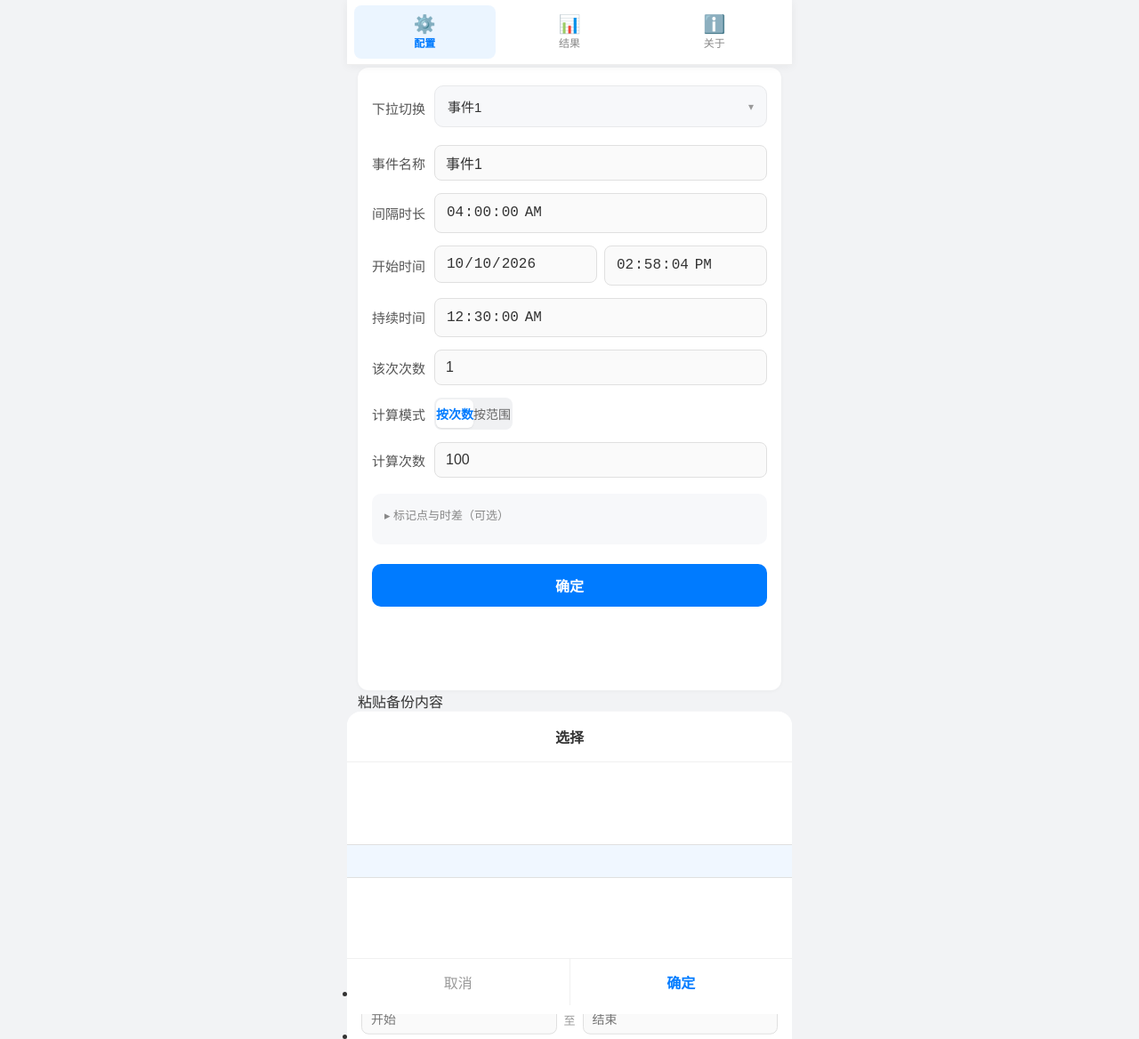
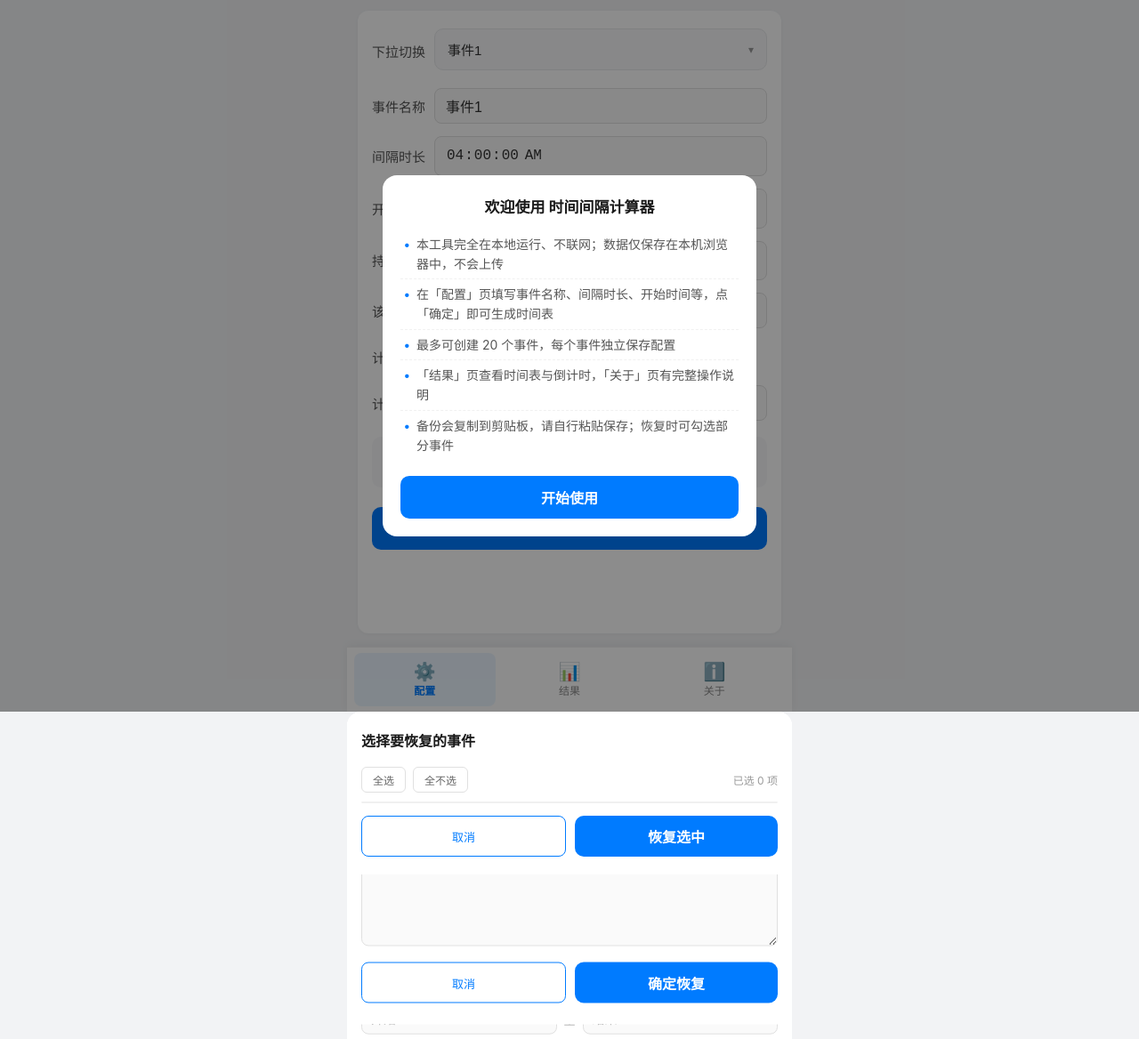
Before and after one commit to heiyux/datetime, a plain HTML site: page index.html in a window 1280 px wide. Shown: the top 1168 px of the page at 89% size. After the commit the page ends 800 px from the top, so only its background shows below. Drawn offline with Linux system fonts and the light colour scheme.

Commit message:
更新 style.css
1.1.0

```diff
--- a/style.css
+++ b/style.css
@@ -10,14 +10,14 @@
   padding: 0;
 }
 
-/* 页面基础样式：灰色背景，顶部留 Tab 栏空间 */
+/* 页面基础样式：灰色背景，底部留 Tab 栏空间 */
 body {
   font-family:
     -apple-system, BlinkMacSystemFont, "Segoe UI", Roboto,
     "Helvetica Neue", Arial, sans-serif;
   background: #f2f3f5;
   padding: 12px;
-  padding-top: 76px;          /* 顶部 Tab 栏高度 */
+  padding-bottom: calc(78px + env(safe-area-inset-bottom, 0px)); /* 底部 Tab 栏高度 + 安全区 */
   max-width: 500px;           /* 移动端最大宽度 */
   margin: 0 auto;            /* 水平居中 */
   color: #333;
@@ -44,20 +44,20 @@
 .page { display: none; }
 .page.active { display: block; }
 
-/* ========== 顶部 Tab 导航栏 ========== */
+/* ========== 底部 Tab 导航栏 ========== */
 .tab-bar {
   position: fixed;
-  top: 0;
+  bottom: 0;
   left: 50%;
   transform: translateX(-50%);
   width: 100%;
   max-width: 500px;
   display: flex;
   background: #fff;
-  border-bottom: 1px solid #eee;
-  box-shadow: 0 2px 10px rgba(0, 0, 0, 0.05);
+  border-top: 1px solid #eee;
+  box-shadow: 0 -2px 10px rgba(0, 0, 0, 0.05);
   z-index: 300;               /* 最高层级，不被遮挡 */
-  padding: 6px 8px;
+  padding: 6px 8px calc(6px + env(safe-area-inset-bottom, 0px));
   gap: 4px;
 }
 .tab-btn {
@@ -400,12 +400,12 @@
 /* 结果页激活时：固定在视口内，头部不滚，表格区独立滚动 */
 #page-result.active {
   position: fixed;
-  top: 62px;                   /* 顶部 Tab 栏高度 */
+  top: 0;                      /* 底部 Tab 栏，顶部不再留白 */
   left: 50%;
   transform: translateX(-50%);
   width: 100%;
   max-width: 500px;
-  height: calc(100vh - 62px);
+  height: calc(100vh - 66px - env(safe-area-inset-bottom, 0px)); /* 底部 Tab 栏高度 + 安全区 */
   background: #fff;
   z-index: 150;
   padding: 0;
@@ -1000,7 +1000,7 @@
 /* ========== 回到顶部悬浮按钮 ========== */
 .btn-top {
   position: fixed;
-  bottom: 76px;
+  bottom: calc(84px + env(safe-area-inset-bottom, 0px));
   right: 20px;
   width: 44px;
   height: 44px;
@@ -1019,3 +1019,244 @@
   box-shadow: 0 2px 8px rgba(0, 0, 0, 0.1);
 }
 .btn-top.visible { display: flex; }
+
+/* ========== 通用文本面板（恢复粘贴 / 备份手动复制兜底） ========== */
+.text-mask {
+  display: none;
+  position: fixed;
+  inset: 0;
+  background: rgba(0, 0, 0, 0.4);
+  z-index: 500;
+}
+.text-mask.open { display: block; }
+.text-panel {
+  position: fixed;
+  bottom: 0;
+  left: 50%;
+  transform: translateX(-50%) translateY(100%);
+  width: 100%;
+  max-width: 500px;
+  background: #fff;
+  border-radius: 16px 16px 0 0;
+  z-index: 501;
+  transition: transform 0.25s ease;
+  padding: 20px 16px calc(24px + env(safe-area-inset-bottom, 0px));
+}
+.text-panel.open {
+  transform: translateX(-50%) translateY(0);
+}
+.text-panel-title {
+  font-size: 16px;
+  font-weight: 600;
+  margin-bottom: 8px;
+  color: #1a1a1a;
+}
+.text-panel-hint {
+  font-size: 13px;
+  color: #999;
+  margin-bottom: 12px;
+  line-height: 1.5;
+}
+.text-panel-text {
+  width: 100%;
+  min-height: 180px;
+  padding: 10px 12px;
+  border: 1px solid #e0e0e0;
+  border-radius: 8px;
+  font-size: 13px;
+  font-family: monospace;
+  background: #fafafa;
+  color: #333;
+  outline: none;
+  resize: vertical;
+  direction: ltr;
+}
+.text-panel-text:focus {
+  border-color: #007bff;
+  background: #fff;
+}
+.text-panel-actions {
+  display: flex;
+  gap: 10px;
+  margin-top: 14px;
+}
+.text-panel-actions .btn-primary,
+.text-panel-actions .btn-outline {
+  flex: 1;
+  margin: 0;
+  padding: 11px;
+}
+
+/* ========== 恢复选择面板（底部弹出，勾选事件） ========== */
+.rs-mask {
+  display: none;
+  position: fixed;
+  inset: 0;
+  background: rgba(0, 0, 0, 0.4);
+  z-index: 520;
+}
+.rs-mask.open { display: block; }
+.rs-panel {
+  position: fixed;
+  bottom: 0;
+  left: 50%;
+  transform: translateX(-50%) translateY(100%);
+  width: 100%;
+  max-width: 500px;
+  background: #fff;
+  border-radius: 16px 16px 0 0;
+  z-index: 521;
+  transition: transform 0.25s ease;
+  padding: 20px 16px calc(20px + env(safe-area-inset-bottom, 0px));
+  max-height: 85vh;
+  display: flex;
+  flex-direction: column;
+}
+.rs-panel.open { transform: translateX(-50%) translateY(0); }
+.rs-title {
+  font-size: 16px;
+  font-weight: 600;
+  color: #1a1a1a;
+  margin-bottom: 6px;
+}
+.rs-subtitle {
+  font-size: 13px;
+  color: #999;
+  line-height: 1.5;
+  margin-bottom: 12px;
+}
+.rs-toolbar {
+  display: flex;
+  align-items: center;
+  gap: 8px;
+  margin-bottom: 10px;
+}
+.rs-tool-btn {
+  padding: 5px 12px;
+  border: 1px solid #e0e0e0;
+  border-radius: 6px;
+  background: #fff;
+  font-size: 12px;
+  color: #666;
+  cursor: pointer;
+}
+.rs-count {
+  margin-left: auto;
+  font-size: 12px;
+  color: #999;
+}
+.rs-list {
+  flex: 1;
+  overflow-y: auto;
+  border: 1px solid #f0f0f0;
+  border-radius: 10px;
+  -webkit-overflow-scrolling: touch;
+}
+.rs-row {
+  display: flex;
+  align-items: center;
+  gap: 10px;
+  padding: 10px 12px;
+  border-bottom: 1px solid #f5f5f5;
+  cursor: pointer;
+}
+.rs-row:last-child { border-bottom: none; }
+.rs-row input.rs-check {
+  width: 18px !important;
+  height: 18px;
+  flex: none;
+  padding: 0;
+  margin: 0;
+  accent-color: #007bff;
+}
+.rs-name {
+  flex: 1;
+  min-width: 0;
+  font-size: 14px;
+  color: #333;
+  overflow: hidden;
+  text-overflow: ellipsis;
+  white-space: nowrap;
+}
+.rs-interval {
+  font-family: monospace;
+  font-size: 12px;
+  color: #666;
+  white-space: nowrap;
+}
+.rs-tag {
+  font-size: 11px;
+  padding: 1px 7px;
+  border-radius: 4px;
+  white-space: nowrap;
+}
+.rs-tag-over { color: #fd7e14; background: rgba(253, 126, 20, 0.12); }
+.rs-tag-new { color: #28a745; background: rgba(40, 167, 69, 0.12); }
+.rs-actions {
+  display: flex;
+  gap: 10px;
+  margin-top: 14px;
+}
+.rs-actions .btn-primary,
+.rs-actions .btn-outline {
+  flex: 1;
+  margin: 0;
+  padding: 11px;
+}
+.rs-actions .btn-primary:disabled { opacity: 0.5; }
+
+/* ========== 信息弹窗（首次注意事项 / 升级日志，居中） ========== */
+.info-modal-mask {
+  display: none;
+  position: fixed;
+  inset: 0;
+  background: rgba(0, 0, 0, 0.45);
+  z-index: 600;
+}
+.info-modal-mask.open { display: block; }
+.info-modal {
+  display: none;
+  position: fixed;
+  top: 50%;
+  left: 50%;
+  transform: translate(-50%, -50%);
+  width: calc(100% - 48px);
+  max-width: 420px;
+  background: #fff;
+  border-radius: 16px;
+  padding: 22px 20px 20px;
+  z-index: 601;
+  max-height: 80vh;
+  overflow-y: auto;
+}
+.info-modal.open { display: block; }
+.info-modal-title {
+  font-size: 17px;
+  font-weight: 700;
+  color: #1a1a1a;
+  margin-bottom: 14px;
+  text-align: center;
+}
+.info-modal-list {
+  list-style: none;
+  margin: 0 0 16px 0;
+  padding: 0;
+}
+.info-modal-list li {
+  position: relative;
+  padding: 6px 0 6px 18px;
+  font-size: 14px;
+  color: #555;
+  line-height: 1.55;
+  border-bottom: 1px dashed #f0f0f0;
+}
+.info-modal-list li:last-child { border-bottom: none; }
+.info-modal-list li::before {
+  content: "•";
+  position: absolute;
+  left: 4px;
+  top: 6px;
+  color: #007bff;
+  font-weight: 700;
+}
+.info-modal-ok { margin-top: 2px; }
```
